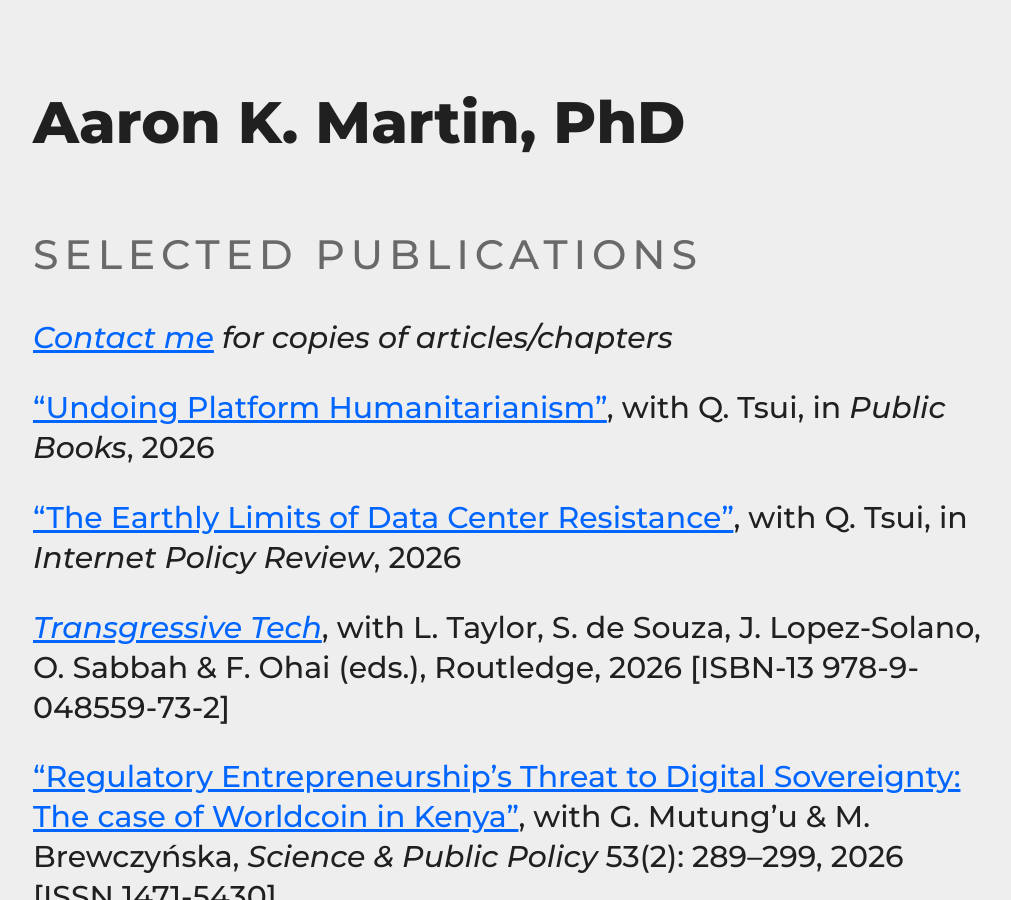
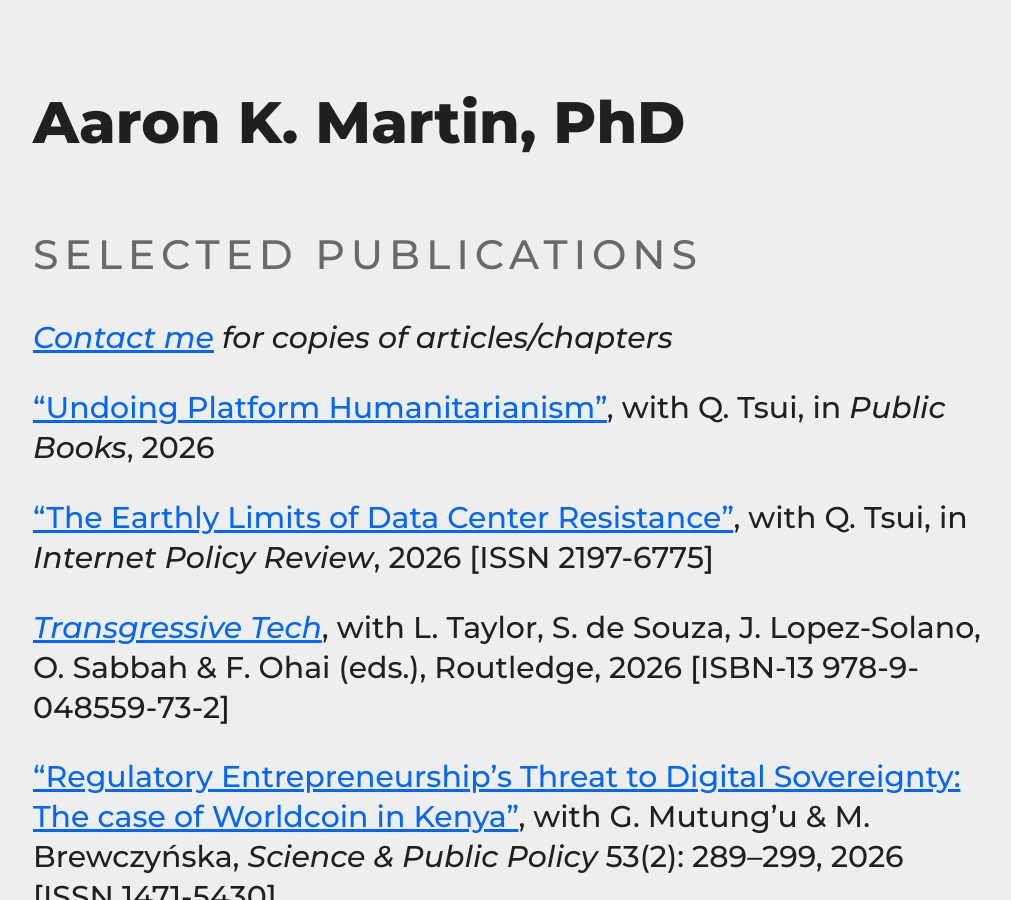
Before and after one commit to haroonalrasheed/641a, a Jekyll site: the page built from selected-publications/index.md, in a window 1280 px wide and 900 px high. Shown: the whole window, without its empty margins (131-1142 px from the left). Built offline with Jekyll 4.4.1, drawn with Linux system fonts in a browser that asks for light colours.

Commit message:
Update index.md

```diff
--- a/selected-publications/index.md
+++ b/selected-publications/index.md
@@ -18,7 +18,7 @@ _[Contact me](mailto:a.k.martin@alumni.lse.ac.uk) for copies of articles/chapter
 
 ["Undoing Platform Humanitarianism"](https://www.publicbooks.org/undoing-platform-humanitarianism/), with Q. Tsui, in _Public Books_, 2026
 
-["The Earthly Limits of Data Center Resistance"](https://policyreview.info/articles/news/data-centre-resistance/2102), with Q. Tsui, in _Internet Policy Review_, 2026
+["The Earthly Limits of Data Center Resistance"](https://policyreview.info/articles/news/data-centre-resistance/2102), with Q. Tsui, in _Internet Policy Review_, 2026 [ISSN 2197-6775]
 
 [_Transgressive Tech_](https://doi.org/10.4324/9781003708551), with L. Taylor, S. de Souza, J. Lopez-Solano, O. Sabbah & F. Ohai (eds.), Routledge, 2026 [ISBN-13 978-9-048559-73-2]
 
```
